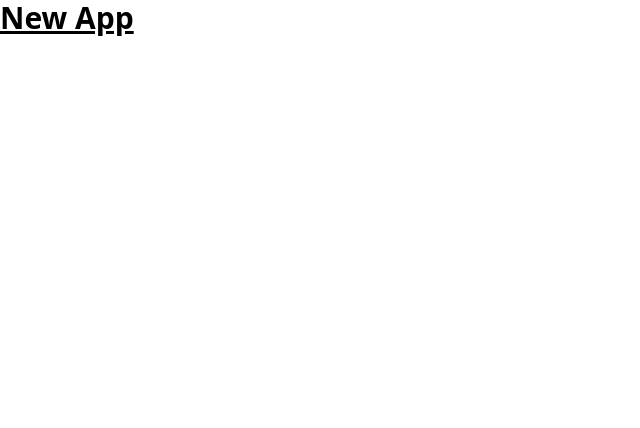
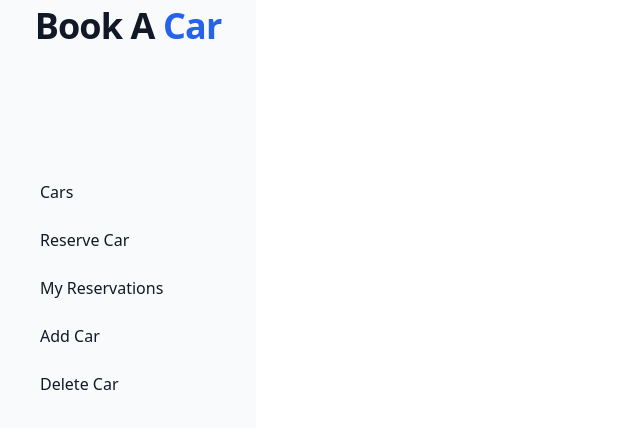
Before and after one commit to hamidazim321/book-a-car-frontend, a React (Create React App) app: page / in a window 1280 px wide. Shown: the top 428 px of the page, without its empty margins (0-640 px from the left). Built offline with nearby package versions, Linux system fonts and the light colour scheme.

Commit message:
Add sidepanel

```diff
--- a/src/App.js
+++ b/src/App.js
@@ -1,7 +1,9 @@
+import NavigationPanel from './components/NavigationPanel';
+
 function App() {
   return (
-    <div className="text-3xl font-bold underline">
-      New App
+    <div>
+      <NavigationPanel />
     </div>
   );
 }
--- /dev/null
+++ b/src/components/NavigationPanel.jsx
@@ -0,0 +1,71 @@
+import React, { useEffect, useState } from 'react';
+
+export default function NavigationPanel() {
+  const [openSidebar, setOpenSidebar] = useState(false);
+
+  const handleSidebar = (e) => {
+    e.stopPropagation();
+    setOpenSidebar((prev) => !prev);
+  };
+
+  useEffect(() => {
+    const closeSidebar = () => {
+      setOpenSidebar(false);
+    };
+
+    document.body.addEventListener('click', closeSidebar);
+
+    return () => {
+      document.body.removeEventListener('click', closeSidebar);
+    };
+  }, []);
+
+  return (
+    <div>
+      <button onClick={handleSidebar} aria-controls="default-sidebar" type="button" className="inline-flex items-center p-2 mt-2 ms-3 text-sm text-gray-500 rounded-lg sm:hidden hover:bg-gray-100 focus:outline-none focus:ring-2 focus:ring-gray-200">
+        <span className="sr-only">Open sidebar</span>
+        <svg className="w-6 h-6" aria-hidden="true" fill="#000000" viewBox="0 0 20 20" xmlns="http://www.w3.org/2000/svg">
+          <path clipRule="evenodd" fillRule="evenodd" d="M2 4.75A.75.75 0 012.75 4h14.5a.75.75 0 010 1.5H2.75A.75.75 0 012 4.75zm0 10.5a.75.75 0 01.75-.75h7.5a.75.75 0 010 1.5h-7.5a.75.75 0 01-.75-.75zM2 10a.75.75 0 01.75-.75h14.5a.75.75 0 010 1.5H2.75A.75.75 0 012 10z" />
+        </svg>
+      </button>
+
+      <aside id="default-sidebar" className={`p-2 bg-gray-50 fixed top-0 left-0 z-40 w-64 h-screen transition-transform sm:translate-x-0 ${openSidebar ? '' : '-translate-x-full'}`} aria-label="Sidebar">
+        <div>
+          <h1 className="text-center mb-4 text-4xl font-extrabold leading-none tracking-tight text-gray-900">
+            Book A
+            <span className="text-blue-600"> Car</span>
+          </h1>
+        </div>
+        <div className="h-full px-3 py-4 overflow-y-auto pt-28">
+          <ul className="space-y-2 font-medium">
+            <li>
+              <button type="button" className="w-full flex items-center p-2 text-gray-900 group hover:bg-lime-500 focus:bg-lime-500">
+                <span className="ms-3">Cars</span>
+              </button>
+            </li>
+            <li>
+              <button type="button" className="w-full flex items-center p-2 text-gray-900 group  hover:bg-lime-500  focus:bg-lime-500">
+                <span className="ms-3">Reserve Car</span>
+              </button>
+            </li>
+            <li>
+              <button type="button" className="w-full flex items-center p-2 text-gray-900 group hover:bg-lime-500  focus:bg-lime-500">
+                <span className="ms-3">My Reservations</span>
+              </button>
+            </li>
+            <li>
+              <button type="button" className="w-full flex items-center p-2 text-gray-900 group  hover:bg-lime-500 focus:bg-lime-500">
+                <span className="ms-3">Add Car</span>
+              </button>
+            </li>
+            <li>
+              <button type="button" className="w-full flex items-center p-2 text-gray-900 group hover:bg-lime-500 focus:bg-lime-500">
+                <span className="ms-3">Delete Car</span>
+              </button>
+            </li>
+          </ul>
+        </div>
+      </aside>
+    </div>
+  );
+}
```
